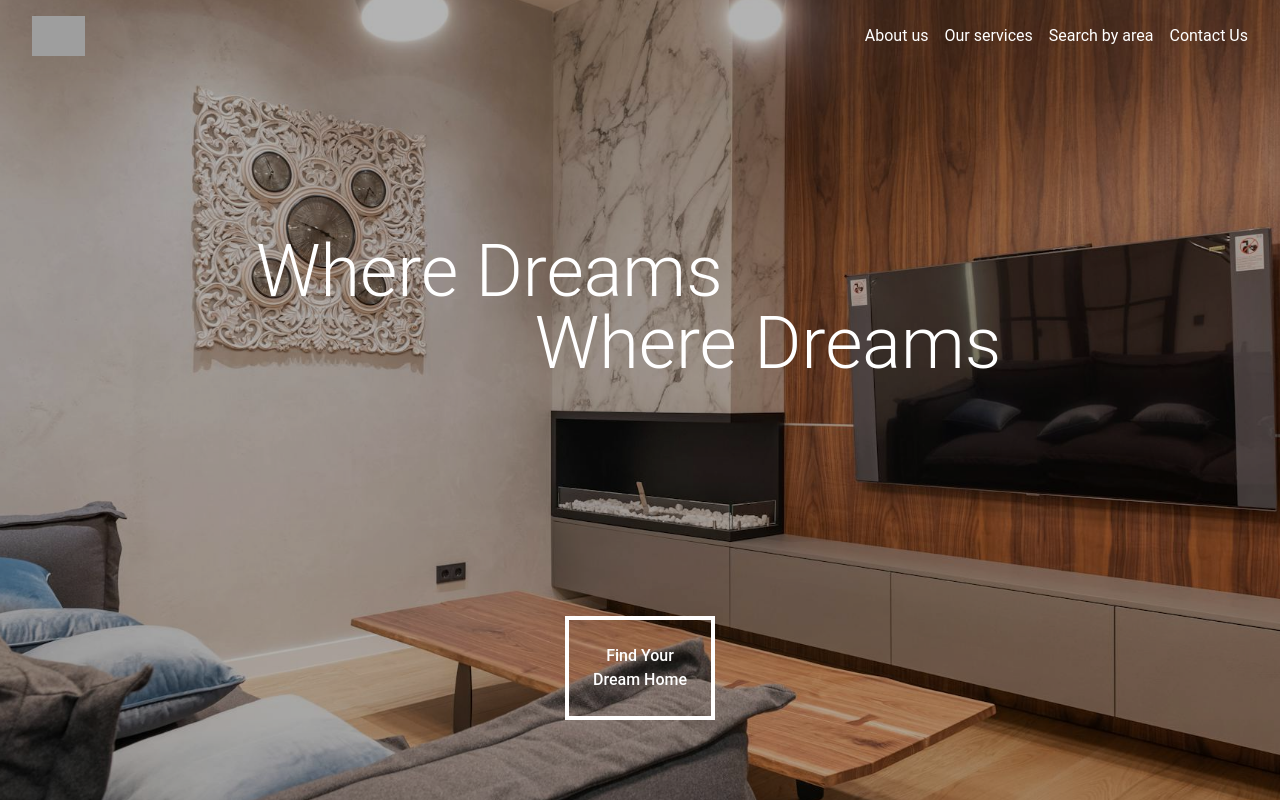
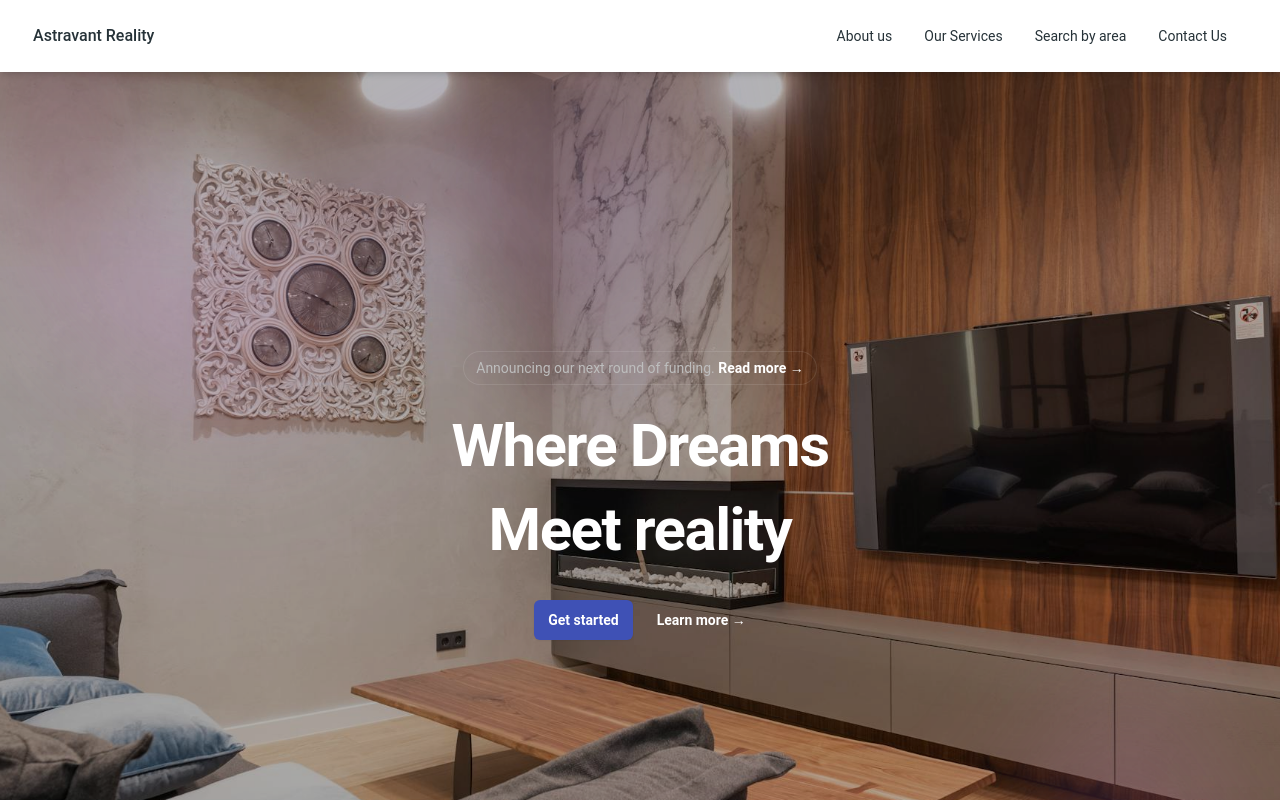
Before and after one commit to OmLanke/astravant69, a React (Vite) app: page / in a window 1280 px wide. Shown: the top 800 px of the page. Built offline with nearby package versions, Linux system fonts and the light colour scheme; grey boxes are pictures that could not be loaded.

Commit message:
banner and navbar improved
Co-authored-by: Om Lanke <OmLanke@users.noreply.github.com>

```diff
--- a/package.json
+++ b/package.json
@@ -10,6 +10,8 @@
     "preview": "vite preview"
   },
   "dependencies": {
+    "@headlessui/react": "^2.1.0",
+    "@heroicons/react": "^2.1.4",
     "@material-tailwind/react": "^2.1.9",
     "react": "^18.2.0",
     "react-dom": "^18.2.0",
--- a/src/AppRouter.jsx
+++ b/src/AppRouter.jsx
@@ -14,8 +14,6 @@ const AppRouter = () => {
             <Route path="/contactus" element={<ContactUs />} />
             <Route path="/search" element={<Search />} />
             <Route path="/propertypage" element={<PropertyPage />} />
-
-
         </Routes>
     );
 };
--- /dev/null
+++ b/src/Components/Navbar2.jsx
@@ -0,0 +1,67 @@
+import { useState } from 'react'
+import { Dialog, DialogPanel } from '@headlessui/react'
+import { Bars3Icon, XMarkIcon } from '@heroicons/react/24/outline'
+
+const navigation = [
+  { name: 'Product', href: '#' },
+  { name: 'Features', href: '#' },
+  { name: 'Marketplace', href: '#' },
+  { name: 'Company', href: '#' },
+]
+// https://dsjtpxks-5173.inc1.devtunnels.ms/
+const Navbar2 =() => {
+  const [mobileMenuOpen, setMobileMenuOpen] = useState(false)
+  return (
+
+      <nav
+        class="sticky top-0 z-10 block w-full max-w-full px-4 py-2 text-white bg-white border rounded-none shadow-md h-max border-white/80 bg-opacity-80 backdrop-blur-2xl backdrop-saturate-200 lg:px-8 lg:py-4">
+        <div class="flex items-center justify-between text-blue-gray-900">
+          <a href="#"
+            class="mr-4 block cursor-pointer py-1.5 font-sans text-base font-medium leading-relaxed text-inherit antialiased">
+            Astravant Reality
+          </a>
+          <div class="flex items-center gap-4">
+            <div class="hidden mr-4 lg:block">
+              <ul class="flex flex-col gap-2 mt-2 mb-4 lg:mb-0 lg:mt-0 lg:flex-row lg:items-center lg:gap-6">
+                <li class="block p-1 font-sans text-sm antialiased font-normal leading-normal text-blue-gray-900">
+                  <a href="/" class="flex items-center">
+                  About us
+                  </a>
+                </li>
+                <li class="block p-1 font-sans text-sm antialiased font-normal leading-normal text-blue-gray-900">
+                  <a href="#" class="flex items-center">
+                    Our Services
+                  </a>
+                </li>
+                <li class="block p-1 font-sans text-sm antialiased font-normal leading-normal text-blue-gray-900">
+                  <a href="#" class="flex items-center">
+                  Search by area
+                  </a>
+                </li>
+                <li class="block p-1 font-sans text-sm antialiased font-normal leading-normal text-blue-gray-900">
+                  <a href="#" class="flex items-center">
+                    Contact Us
+                  </a>
+                </li>
+              </ul>
+            </div>
+
+            <button
+              class="relative ml-auto h-6 max-h-[40px] w-6 max-w-[40px] select-none rounded-lg text-center align-middle font-sans text-xs font-medium uppercase text-inherit transition-all hover:bg-transparent focus:bg-transparent active:bg-transparent disabled:pointer-events-none disabled:opacity-50 disabled:shadow-none lg:hidden"
+              type="button">
+              <span class="absolute transform -translate-x-1/2 -translate-y-1/2 top-1/2 left-1/2">
+                <svg xmlns="http://www.w3.org/2000/svg" class="w-6 h-6" fill="none" stroke="currentColor"
+                  stroke-width="2">
+                  <path stroke-linecap="round" stroke-linejoin="round" d="M4 6h16M4 12h16M4 18h16"></path>
+                </svg>
+              </span>
+            </button>
+          </div>
+        </div>
+      </nav>
+
+  )
+}
+
+
+export default Navbar2
--- /dev/null
+++ b/src/Components/homebanner.jsx
@@ -0,0 +1,89 @@
+import { useState } from 'react'
+import { Dialog, DialogPanel } from '@headlessui/react'
+import { Bars3Icon, XMarkIcon } from '@heroicons/react/24/outline'
+
+const navigation = [
+  { name: 'Product', href: '#' },
+  { name: 'Features', href: '#' },
+  { name: 'Marketplace', href: '#' },
+  { name: 'Company', href: '#' },
+]
+
+const Banner =() => {
+  const [mobileMenuOpen, setMobileMenuOpen] = useState(false)
+
+  return (
+    <div className="bg-gray-900">
+
+
+      <div className="relative isolate overflow-hidden pt-14">
+        <img
+          src="/hpbg.png"
+          alt=""
+          className="absolute inset-0 -z-10 h-full w-full object-cover"
+        />
+        <div
+          className="absolute inset-x-0 -top-40 -z-10 transform-gpu overflow-hidden blur-3xl sm:-top-80"
+          aria-hidden="true"
+        >
+          <div
+            className="relative left-[calc(50%-11rem)] aspect-[1155/678] w-[36.125rem] -translate-x-1/2 rotate-[30deg] bg-gradient-to-tr from-[#ff80b5] to-[#9089fc] opacity-20 sm:left-[calc(50%-30rem)] sm:w-[72.1875rem]"
+            style={{
+              clipPath:
+                'polygon(74.1% 44.1%, 100% 61.6%, 97.5% 26.9%, 85.5% 0.1%, 80.7% 2%, 72.5% 32.5%, 60.2% 62.4%, 52.4% 68.1%, 47.5% 58.3%, 45.2% 34.5%, 27.5% 76.7%, 0.1% 64.9%, 17.9% 100%, 27.6% 76.8%, 76.1% 97.7%, 74.1% 44.1%)',
+            }}
+          />
+        </div>
+        <div className="mx-auto max-w-2xl py-32 sm:py-48 lg:py-56">
+          <div className="hidden sm:mb-8 sm:flex sm:justify-center">
+            <div className="relative rounded-full px-3 py-1 text-sm leading-6 text-gray-400 ring-1 ring-white/10 hover:ring-white/20">
+              Announcing our next round of funding.{' '}
+              <a href="#" className="font-semibold text-white">
+                <span className="absolute inset-0" aria-hidden="true" />
+                Read more <span aria-hidden="true">&rarr;</span>
+              </a>
+            </div>
+          </div>
+          <div className="text-center">
+            <h1 className="text-4xl font-bold tracking-tight text-white sm:text-6xl">
+              Where Dreams
+            </h1><br>
+            </br>
+            <h1 className="text-4xl font-bold tracking-tight text-white sm:text-6xl">
+                Meet reality
+            </h1>
+            {/* <p className="mt-6 text-lg leading-8 text-gray-300">
+              Anim aute id magna aliqua ad ad non deserunt sunt. Qui irure qui lorem cupidatat commodo. Elit sunt amet
+              fugiat veniam occaecat fugiat aliqua.
+            </p> */}
+            <div className="mt-10 flex items-center justify-center gap-x-6">
+              <a
+                href="#"
+                className="rounded-md bg-indigo-500 px-3.5 py-2.5 text-sm font-semibold text-white shadow-sm hover:bg-indigo-400 focus-visible:outline focus-visible:outline-2 focus-visible:outline-offset-2 focus-visible:outline-indigo-400"
+              >
+                Get started
+              </a>
+              <a href="#" className="text-sm font-semibold leading-6 text-white">
+                Learn more <span aria-hidden="true">→</span>
+              </a>
+            </div>
+          </div>
+        </div>
+        <div
+          className="absolute inset-x-0 top-[calc(100%-13rem)] -z-10 transform-gpu overflow-hidden blur-3xl sm:top-[calc(100%-30rem)]"
+          aria-hidden="true"
+        >
+          <div
+            className="relative left-[calc(50%+3rem)] aspect-[1155/678] w-[36.125rem] -translate-x-1/2 bg-gradient-to-tr from-[#ff80b5] to-[#9089fc] opacity-20 sm:left-[calc(50%+36rem)] sm:w-[72.1875rem]"
+            style={{
+              clipPath:
+                'polygon(74.1% 44.1%, 100% 61.6%, 97.5% 26.9%, 85.5% 0.1%, 80.7% 2%, 72.5% 32.5%, 60.2% 62.4%, 52.4% 68.1%, 47.5% 58.3%, 45.2% 34.5%, 27.5% 76.7%, 0.1% 64.9%, 17.9% 100%, 27.6% 76.8%, 76.1% 97.7%, 74.1% 44.1%)',
+            }}
+          />
+        </div>
+      </div>
+    </div>
+  )
+}
+
+export default Banner
--- a/src/Pages/HomePage.jsx
+++ b/src/Pages/HomePage.jsx
@@ -6,12 +6,14 @@ import ApartmentListing from '../Components/ApartmentListing'
 import HeroIndie from '../Components/HeroIndie'
 import Thrust from '../Components/Thrust'
 import Nsl from '../Components/Nsl'
-
+import Banner from '../Components/homebanner'
+import Navbar2 from '../Components/Navbar2'
 const HomePage = () => {
     return (
         <>
-            <Navbar />
-            <HomeBannerOne />
+            <Navbar2 />
+            {/* <HomeBannerOne /> */}
+            <Banner />
             <HomeBannerTwo />
             <ApartmentListing />
             <HeroIndie />
```
Also changed, not shown: 1 other file (tests, documents, lock files or other folders).
